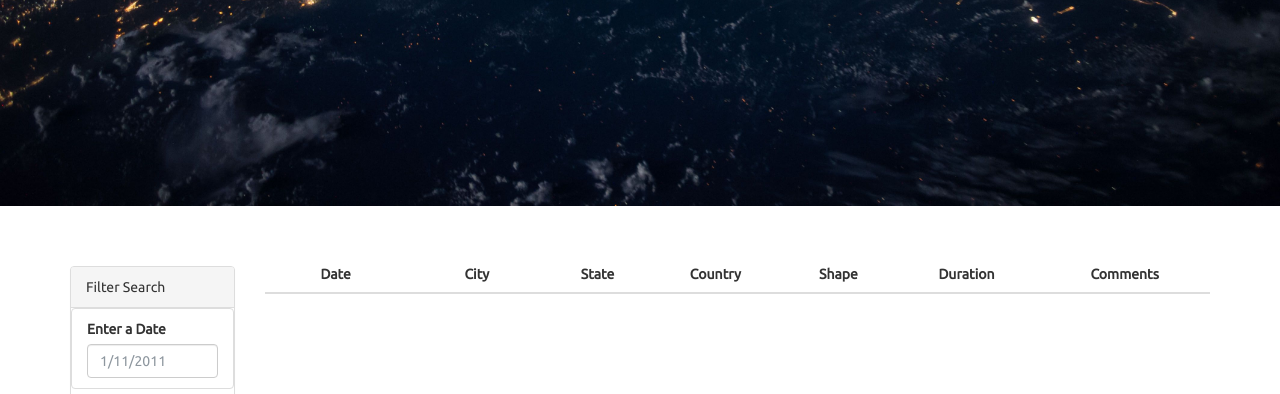
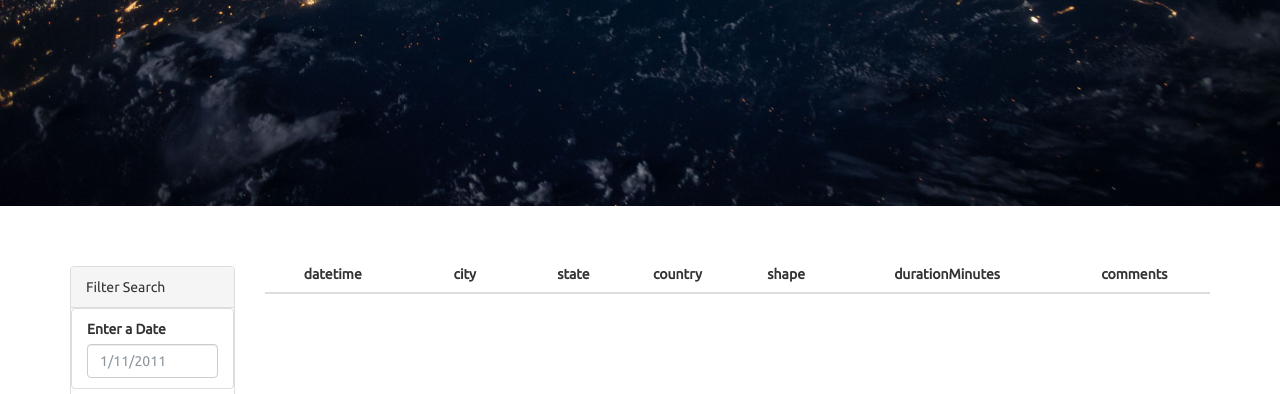
Before and after one commit to Slainte91/javascript-challenge, a plain HTML site: page UFO-level-1/index.html in a window 1280 px wide. Shown: the part 406-800 px from the top of the page. Drawn offline with nearby package versions, Linux system fonts and the light colour scheme.

Commit message:
Update index.html

```diff
--- a/UFO-level-1/index.html
+++ b/UFO-level-1/index.html
@@ -52,13 +52,13 @@
             <table id="ufo-table" class="table table-striped">
               <thead>
                 <tr>
-                  <th class="table-head">Date</th>
-                  <th class="table-head">City</th>
-                  <th class="table-head">State</th>
-                  <th class="table-head">Country</th>
-                  <th class="table-head">Shape</th>
-                  <th class="table-head">Duration</th>
-                  <th class="table-head">Comments</th>
+                  <th class="table-head">datetime</th>
+                  <th class="table-head">city</th>
+                  <th class="table-head">state</th>
+                  <th class="table-head">country</th>
+                  <th class="table-head">shape</th>
+                  <th class="table-head">durationMinutes</th>
+                  <th class="table-head">comments</th>
                 </tr>
               </thead>
               <tbody></tbody>
```
